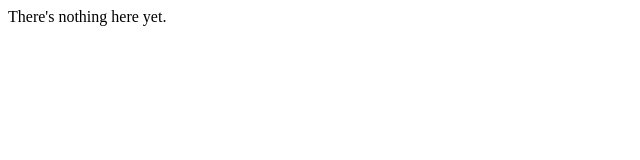
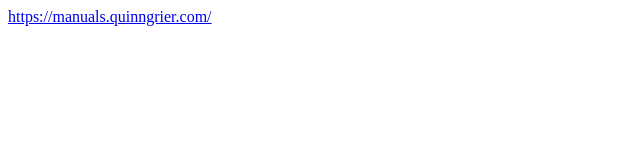
Before and after one commit to quinngrier/site, a plain HTML site: page index.html in a window 1280 px wide. Shown: the whole page, without its empty margins (0-640 px from the left). Drawn offline with Linux system fonts and the light colour scheme.

Commit message:
Link to https://manuals.quinngrier.com/

```diff
--- a/index.html
+++ b/index.html
@@ -1,13 +1,12 @@
 <!DOCTYPE html>
 <html>
-
 <head>
 <meta charset="UTF-8">
 <title>Quinn Grier's Homepage</title>
 </head>
+<body>
 
-<body>
-There's nothing here yet.
+<a href="https://manuals.quinngrier.com/">https://manuals.quinngrier.com/</a>
+
 </body>
-
 </html>
```
